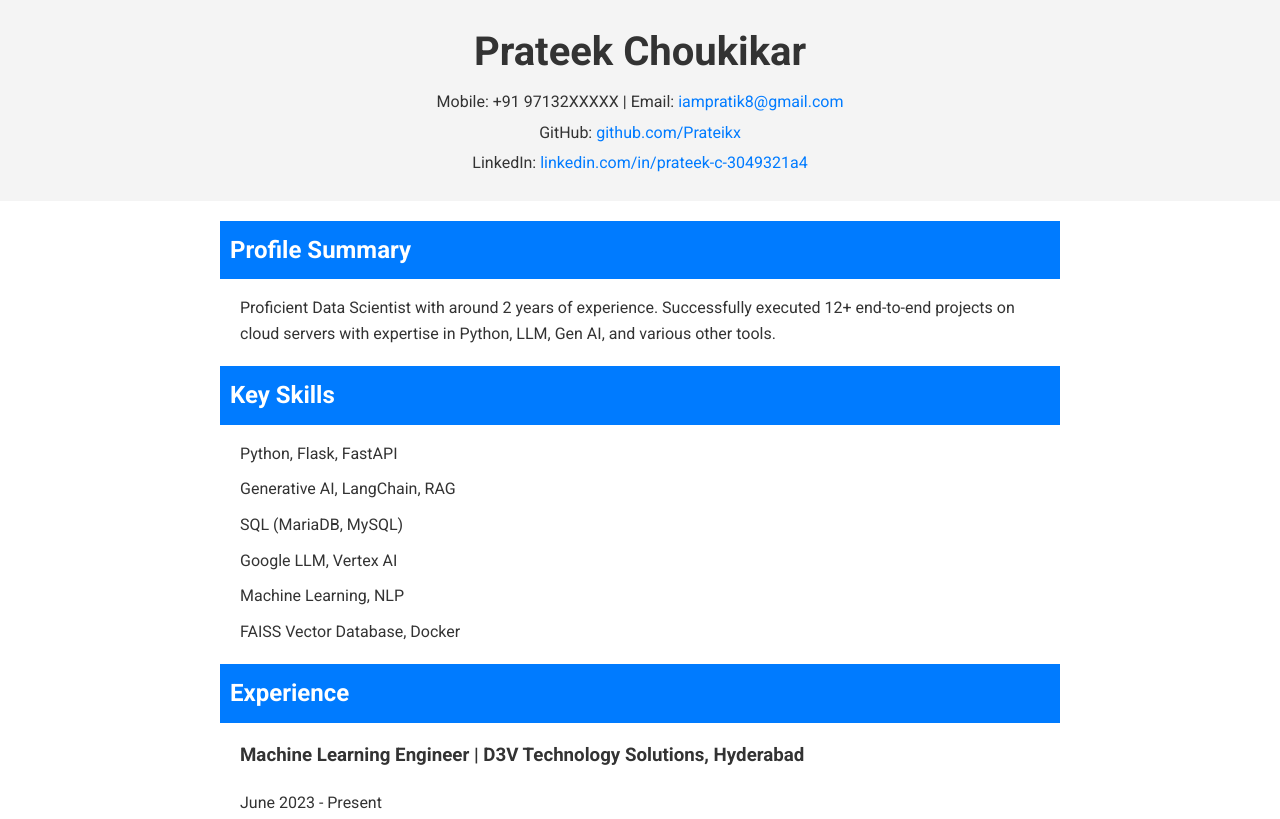
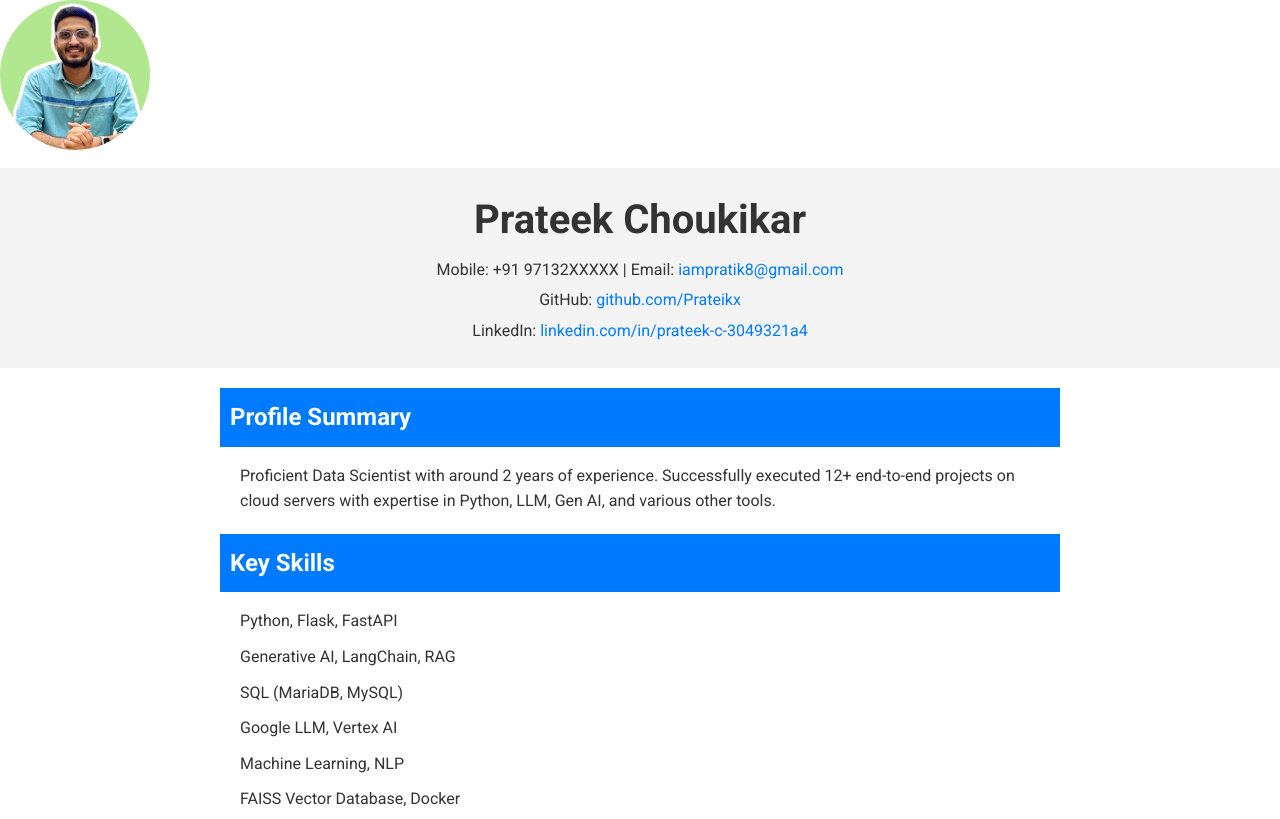
Before and after one commit to Prateikx/prateikx, a plain HTML site: page index.html in a window 1280 px wide. Shown: the top 819 px of the page. Drawn offline with Linux system fonts and the light colour scheme.

Commit message:
Update index.html

```diff
--- a/index.html
+++ b/index.html
@@ -1,6 +1,7 @@
 <!DOCTYPE html>
 <html lang="en">
 <head>
+    <img src="picofme (5).png" alt="Prateek Choukikar" style="width:150px; border-radius:50%; margin-bottom:10px;">
     <meta charset="UTF-8">
     <meta name="viewport" content="width=device-width, initial-scale=1.0">
     <title>Prateek Choukikar - Resume</title>
```
